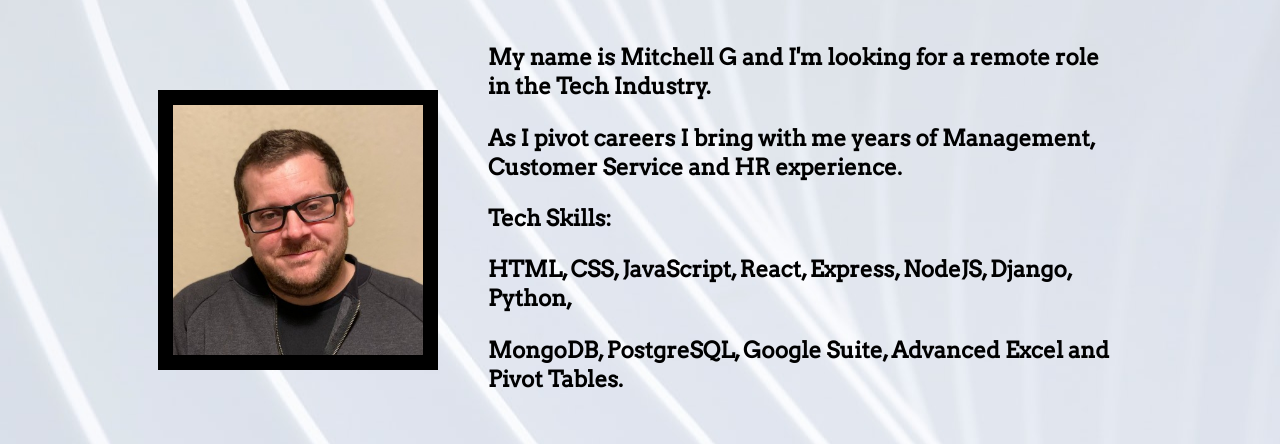
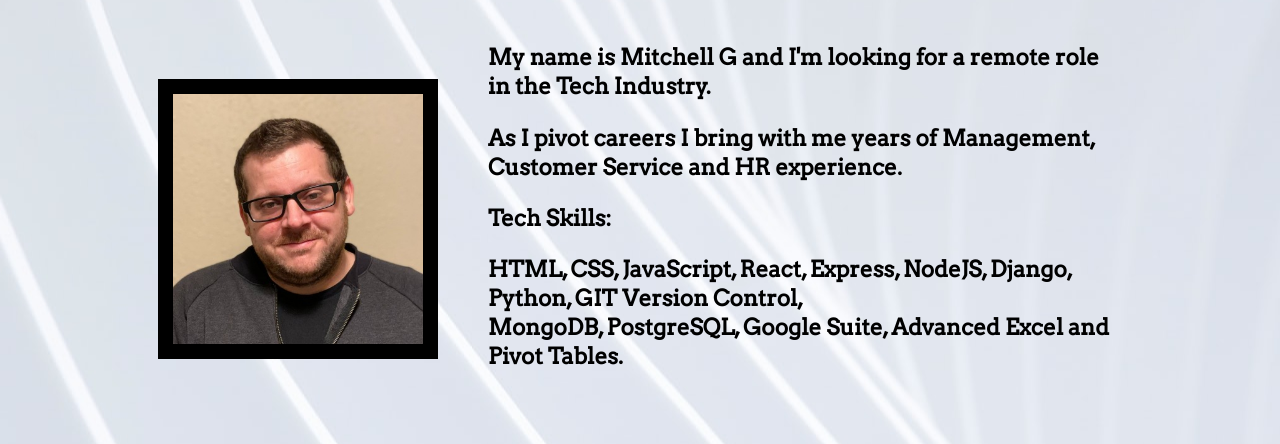
Before and after one commit to M-Garrison/Portfolio, a plain HTML site: page index.html in a window 1280 px wide. Shown: the part 82-526 px from the top of the page. Drawn offline with nearby package versions, Linux system fonts and the light colour scheme.

Commit message:
updated home page and resume again

```diff
--- a/index.html
+++ b/index.html
@@ -21,7 +21,7 @@
             <img src= images/MG-photo.jpg id="myPic" >
             <h3 id="smallText">My name is Mitchell G and I'm looking for a remote role in the Tech Industry.<p>As I pivot careers I bring with me years of Management, Customer Service and HR experience.<p>
             Tech Skills: <p>
-                HTML, CSS, JavaScript, React, Express, NodeJS, Django, Python,<p>
+                HTML, CSS, JavaScript, React, Express, NodeJS, Django, Python, GIT Version Control,<br>
                 MongoDB, PostgreSQL, Google Suite, Advanced Excel and Pivot Tables.<p>
             </h3>
         </div>
```
Also changed, not shown: 3 other files.
